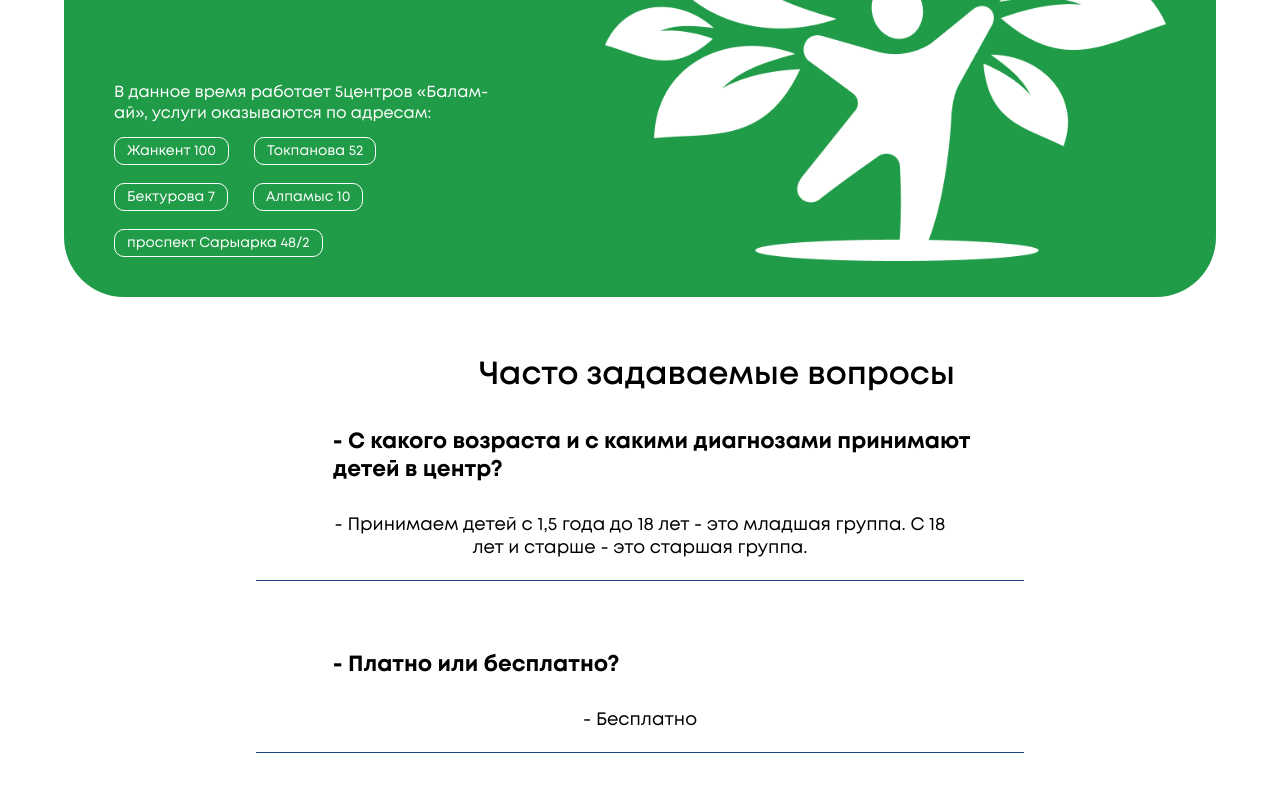
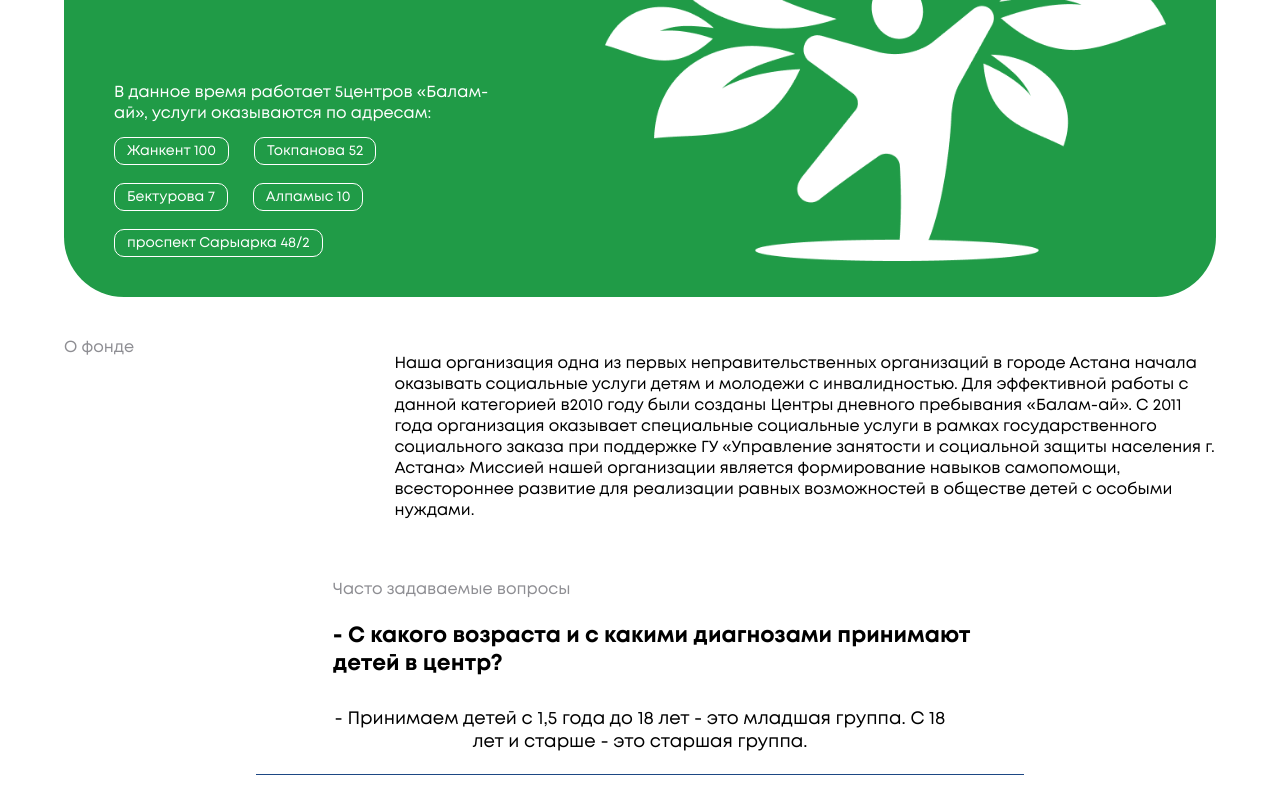
Before and after one commit to DonJuvn/Balam-ai, a React (Create React App) app: page /FAQ in a window 1280 px wide. Shown: the part 454-1251 px from the top of the page. Built offline with nearby package versions, Linux system fonts and the light colour scheme.

Commit message:
about with adaptive

```diff
--- a/src/App.css
+++ b/src/App.css
@@ -133,6 +133,24 @@ body {
       width: 100%;
    }
 }
+
+#title {
+   font-size: 16px;
+   font-style: normal;
+   font-weight: 400;
+   line-height: normal;
+   color: #8e8e93;
+   min-width: 100px;
+   margin-right: 20%;
+}
+#about2 {
+   margin-top: 5vh;
+}
+#about2 .container {
+   display: flex;
+   flex-direction: row;
+   justify-content: space-between;
+}
 .subtitles {
    display: flex;
    flex-direction: row;
@@ -176,12 +194,7 @@ body {
 #documents {
    padding: 2% 0;
 }
-#title {
-   font-size: 32px;
-   font-weight: 600;
-   width: 100%;
-   text-align: center;
-}
+
 #subtitle {
    padding: 0 4%;
    font-style: italic;
--- a/src/App.js
+++ b/src/App.js
@@ -7,6 +7,7 @@ import {
    Navigate,
 } from "react-router-dom";
 import Menu from "./components/Menu";
+import About from "./components/About";
 import About2 from "./components/About2";
 // import GoogleMap from "./components/Addresses";
 import Documents from "./components/Documents";
@@ -31,6 +32,7 @@ function App() {
          <div>
             <Menu />
             <About2 />
+            <About />
             <Routes>
                <Route path="/" exact element={<Main />} />
                <Route path="/correction" element={<CorrectionPage />} />
@@ -69,11 +71,7 @@ const Main = () => {
 };
 
 const CorrectionPage = () => {
-   return (
-      <>
-         {/* <Correction /> */}
-      </>
-   );
+   return <>{/* <Correction /> */}</>;
 };
 const EquipmentPage = () => {
    return (
--- /dev/null
+++ b/src/components/About.jsx
@@ -0,0 +1,27 @@
+import React from "react";
+const About = () => {
+   return (
+      <div id="about2">
+         <div className="container">
+            <div id="title">О фонде</div>
+            <div className="about2">
+               <p>
+                  Наша организация одна из первых неправительственных
+                  организаций в городе Астана начала оказывать социальные услуги
+                  детям и молодежи с инвалидностью. Для эффективной работы с
+                  данной категорией в2010 году были созданы Центры дневного
+                  пребывания «Балам-ай». С 2011 года организация оказывает
+                  специальные социальные услуги в рамках государственного
+                  социального заказа при поддержке ГУ «Управление занятости и
+                  социальной защиты населения г. Астана» Миссией нашей
+                  организации является формирование навыков самопомощи,
+                  всестороннее развитие для реализации равных возможностей в
+                  обществе детей с особыми нуждами.
+               </p>
+            </div>
+         </div>
+      </div>
+   );
+};
+
+export default About;
```
